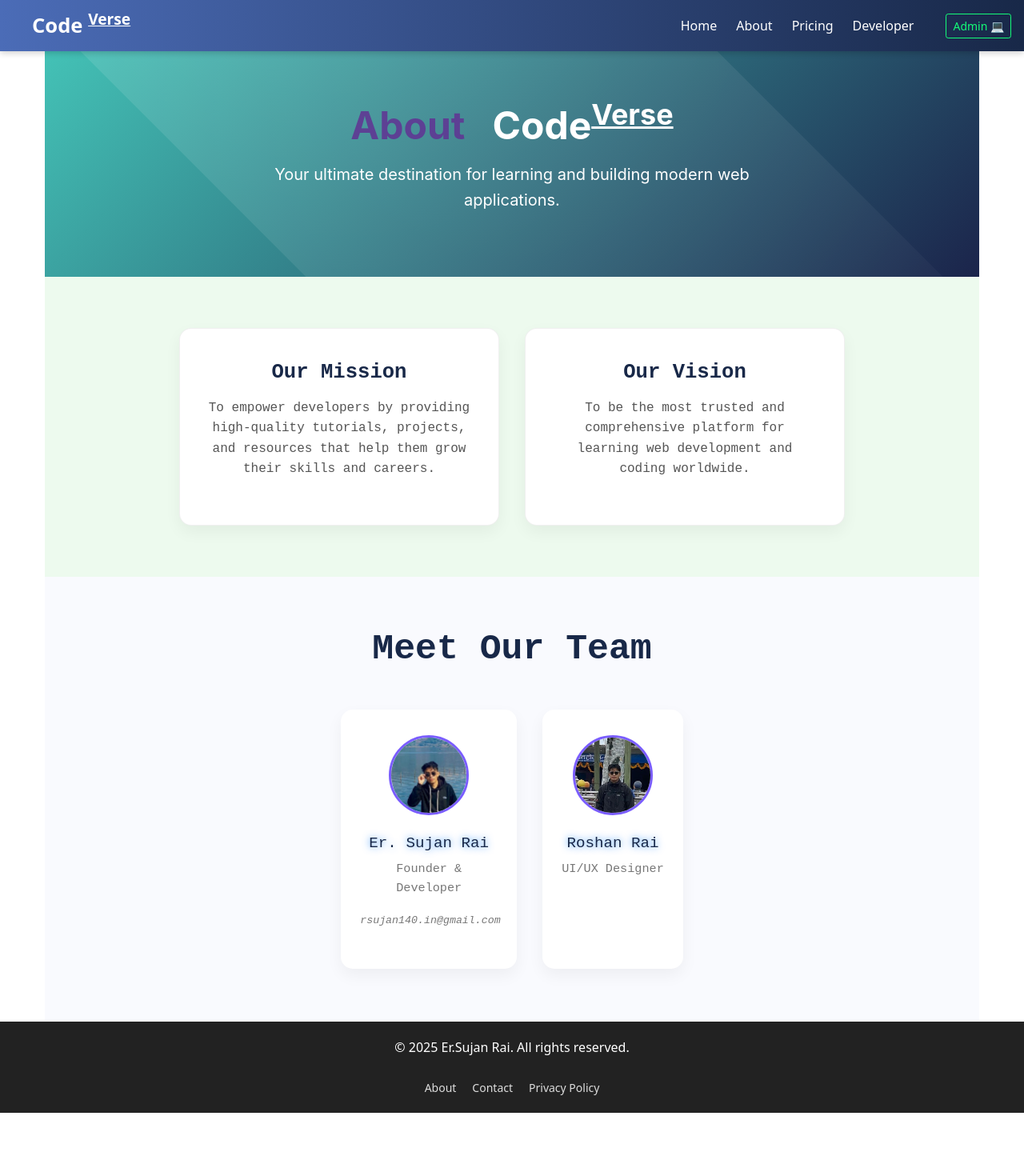
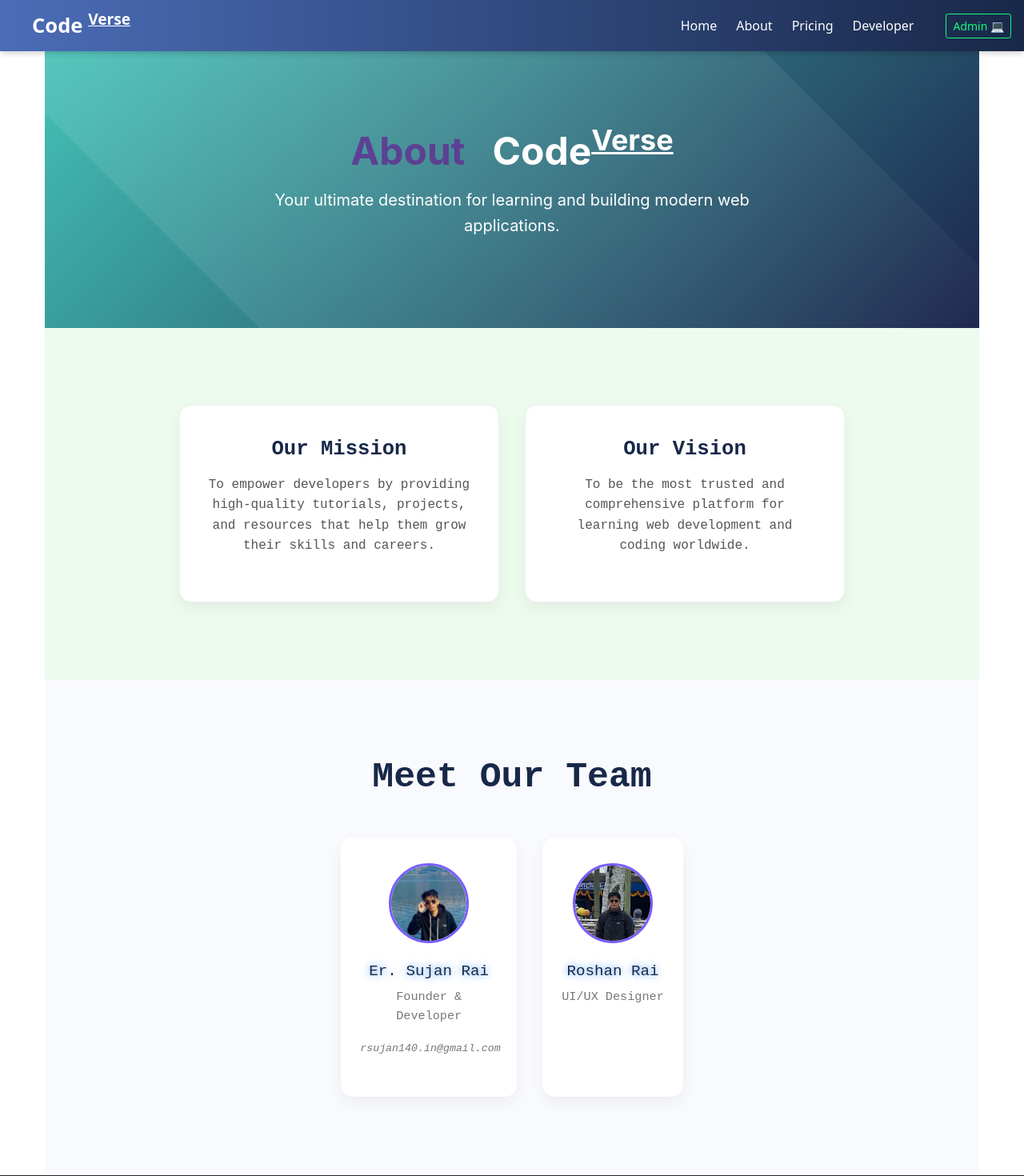
Before and after one commit to Sujan-Rai-426/Blog_CodeVerse, a React (Vite) app in the folder Frontend/: page /About in a window 1280 px wide. Shown: the top 1470 px of the page at 80% size. Before the commit the page ends 1391 px from the top, so only its background shows below. Built offline with nearby package versions, Linux system fonts and the light colour scheme; no server answers; the HTML template or start-up script is replaced by a standard one.

Commit message:
About.jsx with CSS updated

```diff
--- a/Frontend/src/assets/css/About.css
+++ b/Frontend/src/assets/css/About.css
@@ -14,7 +14,7 @@
 .about-hero {
     background: linear-gradient(135deg, #34bdb0eb, #1b244b);
     color: #fff;
-    padding: 4rem 1rem 4rem 1rem;
+    padding: 6rem 1rem 6rem 1rem;
     text-align: center;
     position: relative;
     overflow: hidden;
@@ -51,7 +51,7 @@
     Mission & Vision Section
 ========================= */
 .mission-vision {
-    padding: 4rem 1rem;
+    padding: 6rem 1rem;
     background-color: #edfaee;
 }
 .mission-vision .container {
@@ -88,7 +88,7 @@
     Team Section
 ========================= */
 .team-section {
-    padding: 4rem 1rem;
+    padding: 6rem 1rem;
     text-align: center;
 }
 .team-section h2 {
@@ -164,7 +164,7 @@
         border-radius: 12px;
     }
     .about-hero h1 {
-        font-size: 2.4rem;
+        font-size: 2.6rem;
     }
     .about-hero p {
         font-size: 1.1rem;
@@ -189,7 +189,7 @@
 
 @media (max-width: 480px) {
     .about-hero {
-        padding: 1.9rem 1.4rem;
+        padding: 1.9rem 1.6rem;
     }
 
     .about-hero h1 {
```
